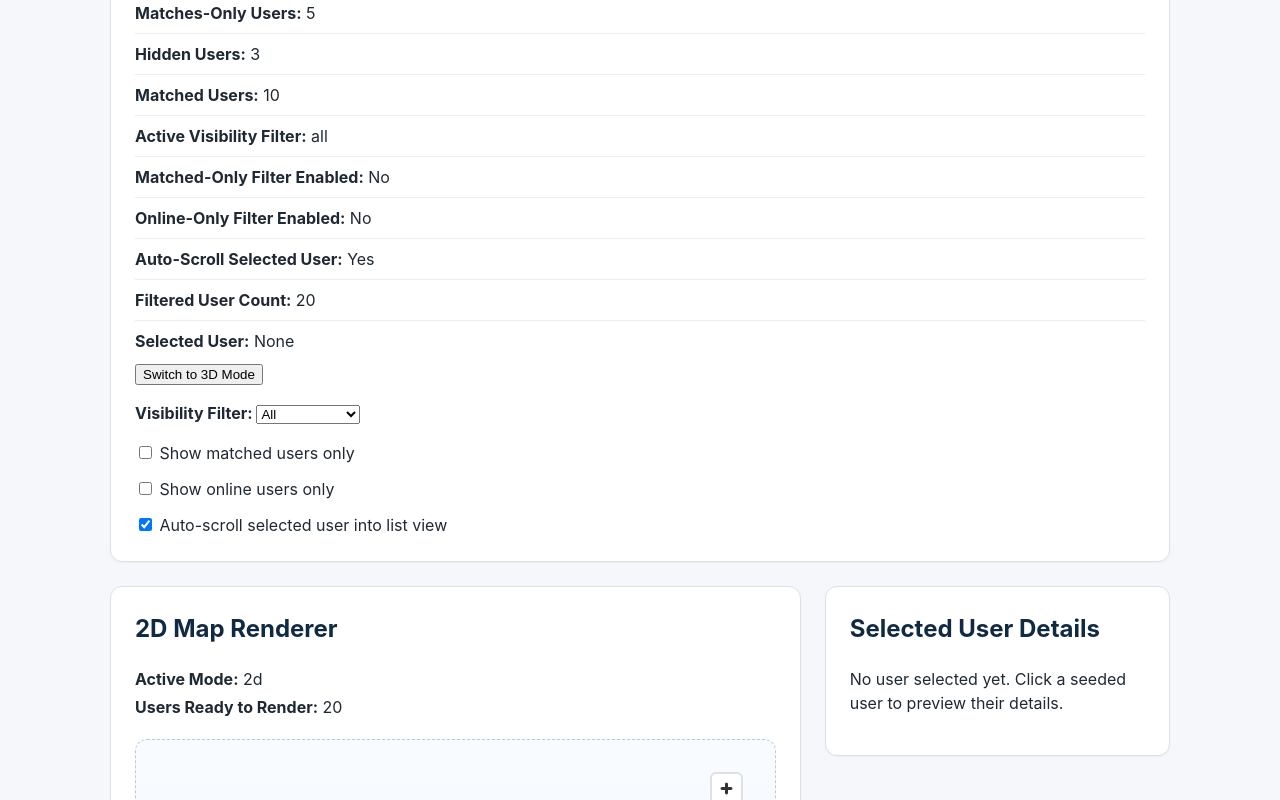
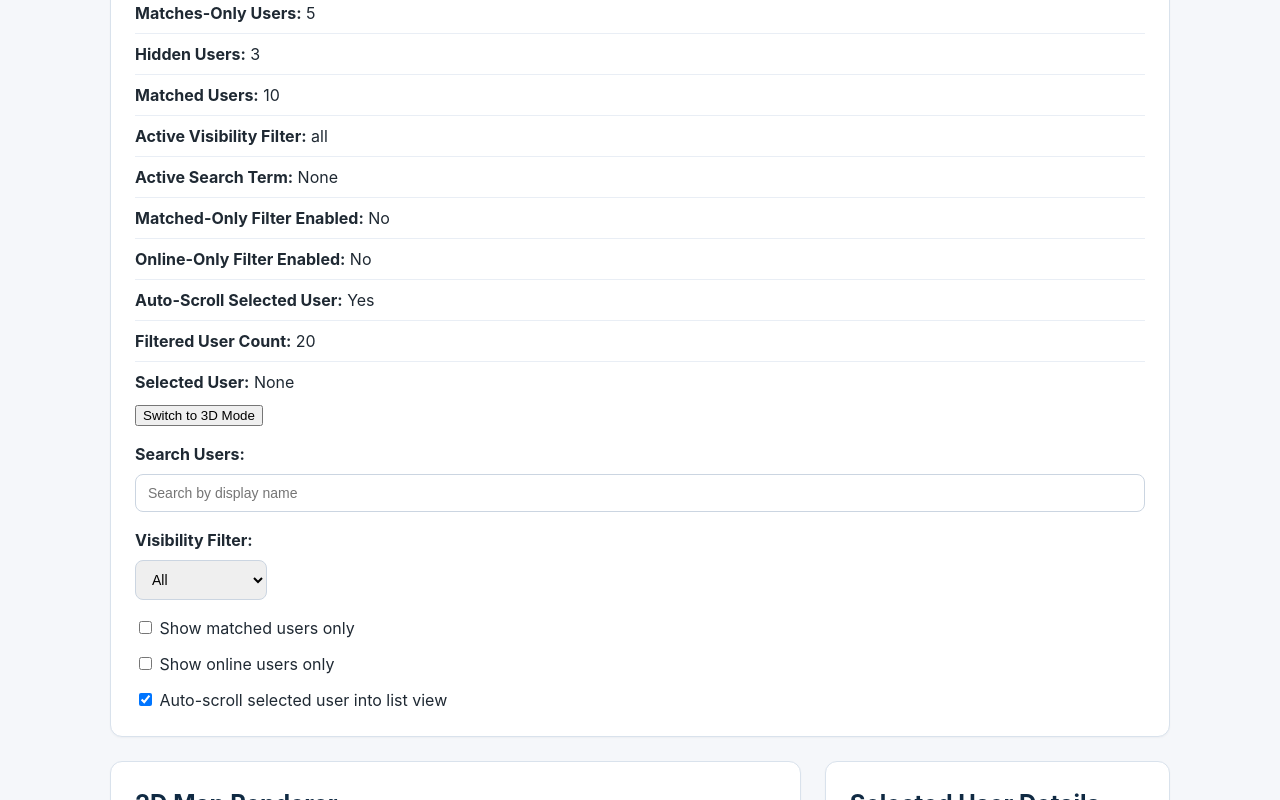
Before and after one commit to tpersaud27/geo-presence-mfe, a React (Vite) app in the folder geo-presence-mfe/: page / in a window 1280 px wide. Shown: the part 618-1418 px from the top of the page. Built offline with nearby package versions, Linux system fonts and the light colour scheme; no server answers.

Commit message:
feat: add user search functionality to configuration summary and dashboard filtering

```diff
--- a/geo-presence-mfe/src/components/ConfigurationSummary.tsx
+++ b/geo-presence-mfe/src/components/ConfigurationSummary.tsx
@@ -16,11 +16,14 @@ interface ConfigurationSummaryProps {
   visibilityFilter: VisibilityFilter;
   filteredUserCount: number;
   selectedUserName?: string;
+  searchTerm: string;
   showMatchedOnly: boolean;
   showOnlineOnly: boolean;
   autoScrollToSelectedUser: boolean;
   onModeToggle: () => void;
   onVisibilityFilterChange: (event: React.ChangeEvent<HTMLSelectElement>) => void;
+  onSearchTermChange: (event: React.ChangeEvent<HTMLInputElement>) => void;
+  onClearSearch: () => void;
   onShowMatchedOnlyChange: (event: React.ChangeEvent<HTMLInputElement>) => void;
   onShowOnlineOnlyChange: (event: React.ChangeEvent<HTMLInputElement>) => void;
   onAutoScrollToSelectedUserChange: (event: React.ChangeEvent<HTMLInputElement>) => void;
@@ -41,15 +44,20 @@ function ConfigurationSummary({
   visibilityFilter,
   filteredUserCount,
   selectedUserName,
+  searchTerm,
   showMatchedOnly,
   showOnlineOnly,
   autoScrollToSelectedUser,
   onModeToggle,
   onVisibilityFilterChange,
+  onSearchTermChange,
+  onClearSearch,
   onShowMatchedOnlyChange,
   onShowOnlineOnlyChange,
   onAutoScrollToSelectedUserChange,
 }: ConfigurationSummaryProps) {
+  const hasSearchTerm = searchTerm.trim().length > 0;
+
   return (
     <section className="app__summary">
       <h2>Configuration Summary</h2>
@@ -91,6 +99,9 @@ function ConfigurationSummary({
           <strong>Active Visibility Filter:</strong> {visibilityFilter}
         </li>
         <li>
+          <strong>Active Search Term:</strong> {hasSearchTerm ? searchTerm : 'None'}
+        </li>
+        <li>
           <strong>Matched-Only Filter Enabled:</strong> {showMatchedOnly ? 'Yes' : 'No'}
         </li>
         <li>
@@ -114,6 +125,33 @@ function ConfigurationSummary({
       )}
 
       <div style={{ marginTop: '16px' }}>
+        <label htmlFor="name-search">
+          <strong>Search Users: </strong>
+        </label>
+        <div style={{ display: 'flex', gap: '8px', marginTop: '8px' }}>
+          <input
+            id="name-search"
+            type="text"
+            value={searchTerm}
+            onChange={onSearchTermChange}
+            placeholder="Search by display name"
+            style={{
+              flex: 1,
+              padding: '10px 12px',
+              borderRadius: '8px',
+              border: '1px solid #cbd5e1',
+              fontSize: '14px',
+            }}
+          />
+          {hasSearchTerm && (
+            <button type="button" onClick={onClearSearch}>
+              Clear
+            </button>
+          )}
+        </div>
+      </div>
+
+      <div style={{ marginTop: '16px' }}>
         <label htmlFor="visibility-filter">
           <strong>Visibility Filter: </strong>
         </label>
@@ -121,6 +159,14 @@ function ConfigurationSummary({
           id="visibility-filter"
           value={visibilityFilter}
           onChange={onVisibilityFilterChange}
+          style={{
+            display: 'block',
+            marginTop: '8px',
+            padding: '10px 12px',
+            borderRadius: '8px',
+            border: '1px solid #cbd5e1',
+            fontSize: '14px',
+          }}
         >
           <option value="all">All</option>
           <option value="public">Public</option>
--- a/geo-presence-mfe/src/features/geo-presence/GeoPresenceDashboard.tsx
+++ b/geo-presence-mfe/src/features/geo-presence/GeoPresenceDashboard.tsx
@@ -25,6 +25,7 @@ function GeoPresenceDashboard() {
     const [currentMode, setCurrentMode] = useState<GeoPresenceMode>(configuredMode);
     const [selectedUser, setSelectedUser] = useState<PresenceUser | null>(null);
     const [visibilityFilter, setVisibilityFilter] = useState<VisibilityFilter>('all');
+    const [searchTerm, setSearchTerm] = useState('');
     const [showMatchedOnly, setShowMatchedOnly] = useState(false);
     const [showOnlineOnly, setShowOnlineOnly] = useState(false);
     const [autoScrollToSelectedUser, setAutoScrollToSelectedUser] = useState(true);
@@ -41,9 +42,17 @@ function GeoPresenceDashboard() {
         ? visibilityFilteredUsers.filter((user) => user.isMatch)
         : visibilityFilteredUsers;
 
-    const filteredUsers = showOnlineOnly
+    const onlineFilteredUsers = showOnlineOnly
         ? matchedFilteredUsers.filter((user) => user.status === 'online')
         : matchedFilteredUsers;
+
+    const normalizedSearchTerm = searchTerm.trim().toLowerCase();
+
+    const filteredUsers = normalizedSearchTerm
+        ? onlineFilteredUsers.filter((user) =>
+            user.displayName.toLowerCase().includes(normalizedSearchTerm)
+        )
+        : onlineFilteredUsers;
 
     const initialLatitude = initialView?.lat ?? 39.5;
     const initialLongitude = initialView?.lon ?? -98.35;
@@ -72,6 +81,14 @@ function GeoPresenceDashboard() {
 
     const handleVisibilityFilterChange = (event: React.ChangeEvent<HTMLSelectElement>) => {
         setVisibilityFilter(event.target.value as VisibilityFilter);
+    };
+
+    const handleSearchTermChange = (event: React.ChangeEvent<HTMLInputElement>) => {
+        setSearchTerm(event.target.value);
+    };
+
+    const handleClearSearch = () => {
+        setSearchTerm('');
     };
 
     const handleShowMatchedOnlyChange = (event: React.ChangeEvent<HTMLInputElement>) => {
@@ -110,11 +127,14 @@ function GeoPresenceDashboard() {
                 visibilityFilter={visibilityFilter}
                 filteredUserCount={filteredUsers.length}
                 selectedUserName={selectedUser?.displayName}
+                searchTerm={searchTerm}
                 showMatchedOnly={showMatchedOnly}
                 showOnlineOnly={showOnlineOnly}
                 autoScrollToSelectedUser={autoScrollToSelectedUser}
                 onModeToggle={handleModeToggle}
                 onVisibilityFilterChange={handleVisibilityFilterChange}
+                onSearchTermChange={handleSearchTermChange}
+                onClearSearch={handleClearSearch}
                 onShowMatchedOnlyChange={handleShowMatchedOnlyChange}
                 onShowOnlineOnlyChange={handleShowOnlineOnlyChange}
                 onAutoScrollToSelectedUserChange={handleAutoScrollToSelectedUserChange}
```
